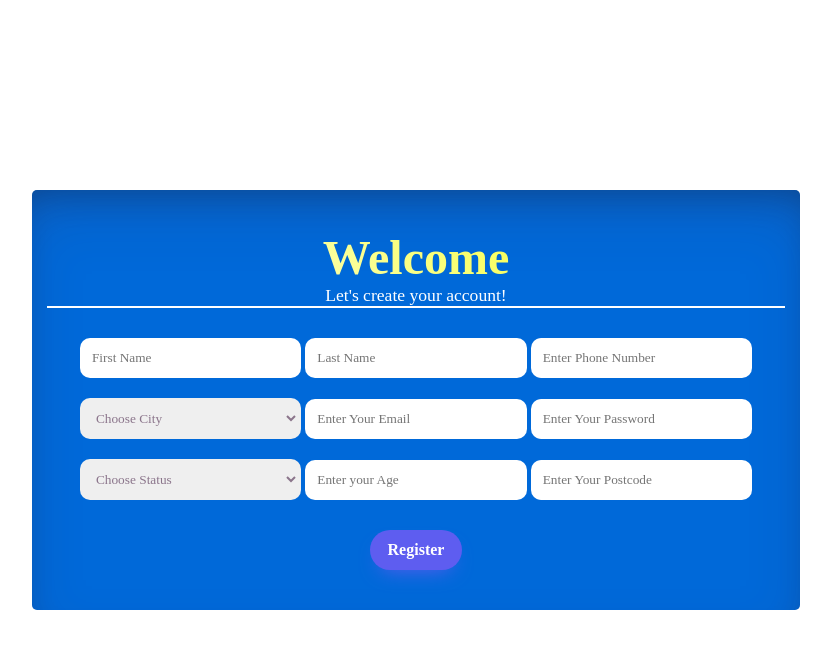
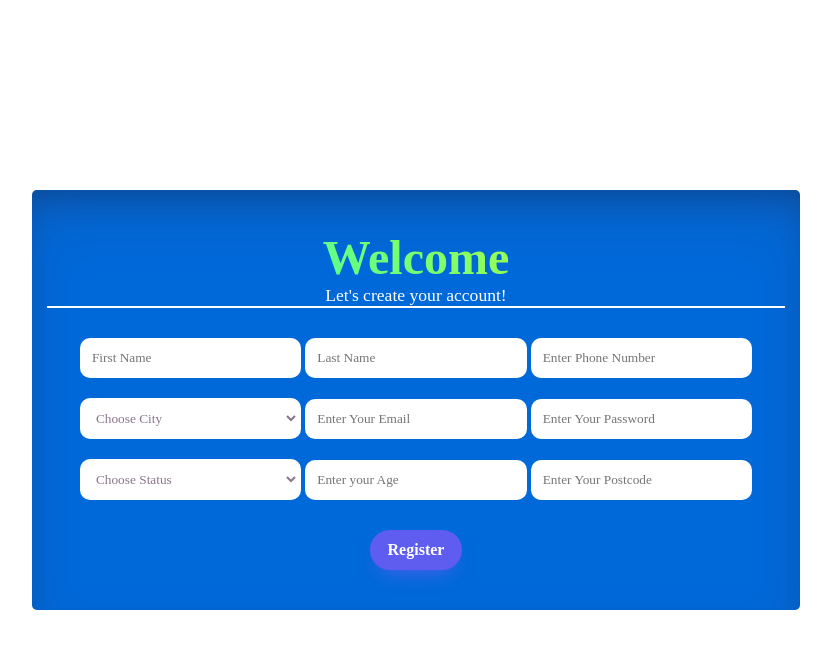
Before and after one commit to Virender-45/oxenphp, a PHP site: page /main2/reg_form.php in a window 1280 px wide. Shown: the top 649 px of the page, without its empty margins (224-1055 px from the left). Run offline with PHP 8.4, Linux system fonts and the light colour scheme.

Commit message:
Update style.css

```diff
--- a/main2/user/css/style.css
+++ b/main2/user/css/style.css
@@ -39,7 +39,7 @@ form {
 	font-size: 3rem;
 	background-clip: text;
 	-webkit-text-fill-color: transparent;
-	background-image: linear-gradient(45deg, #ffffff, #f4ff00);
+	background-image: linear-gradient(45deg, #00ffdc, #f4ff00);
 }
 
 .form-heading p {
@@ -47,15 +47,12 @@ form {
 	color: #fff;
 }
 
-.reg-form input#fname,
-input#lname,
-input#email,
-input#password,
-input#pnum,
-select#city,
-input#age,
-input#code,
-select#status {
+.reg-form
+input#fname,input#lname,
+input#email,input#password,
+input#pnum,select#city,
+input#age, input#code,
+ select#status, input#pic {
     width: 30%;
     outline: none;
     padding: 10px;
@@ -64,17 +61,15 @@ select#status {
     margin: 10px 0px;
     border: 2px solid transparent;
     color: #8b758b;
+    background-color: #fff;
 }
 
-.reg-form input#fname:hover,
-input#lname:hover,
-input#email:hover,
-input#password:hover,
-input#pnum:hover,
-select#city:hover,
-input#age:hover,
-input#code:hover,
-select#status:hover {
+.reg-form
+input#fname:hover,input#lname:hover,
+input#email:hover,input#password:hover,
+input#pnum:hover,select#city:hover,
+input#age:hover,input#code:hover,
+select#status:hover,input#pic:hover {
 	border: 2px solid #f4ff00;
 }
 
@@ -99,8 +94,6 @@ input[type="submit"] {
 
 input[type="submit"]:hover {
 	background-image: linear-gradient(45deg, #24ffd6, #ff0000);
-	transition: 2s;
-	transform: scale(1.3);
 }
 
 .user-info {
```
Lines whose indentation alone changed are shown as unchanged.
